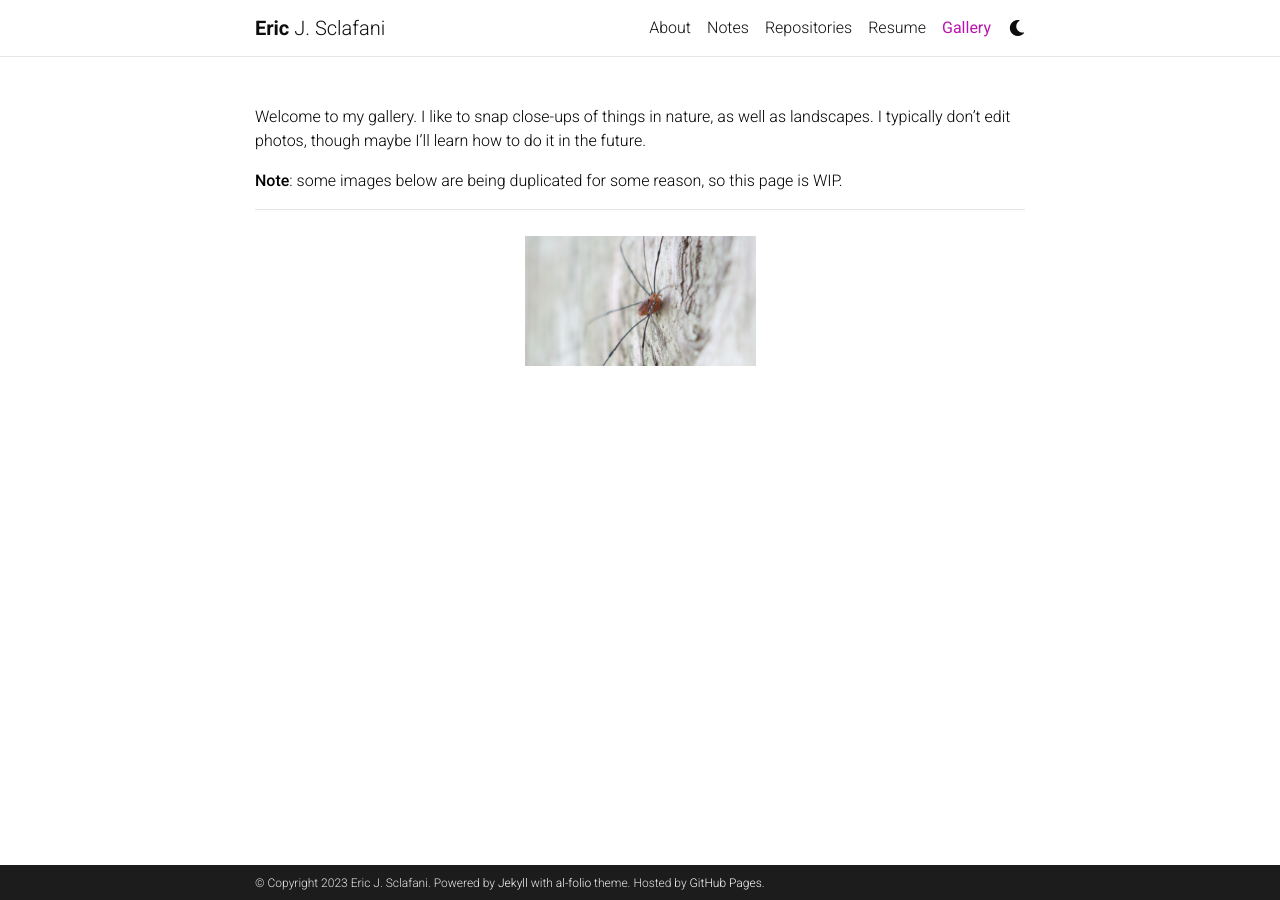
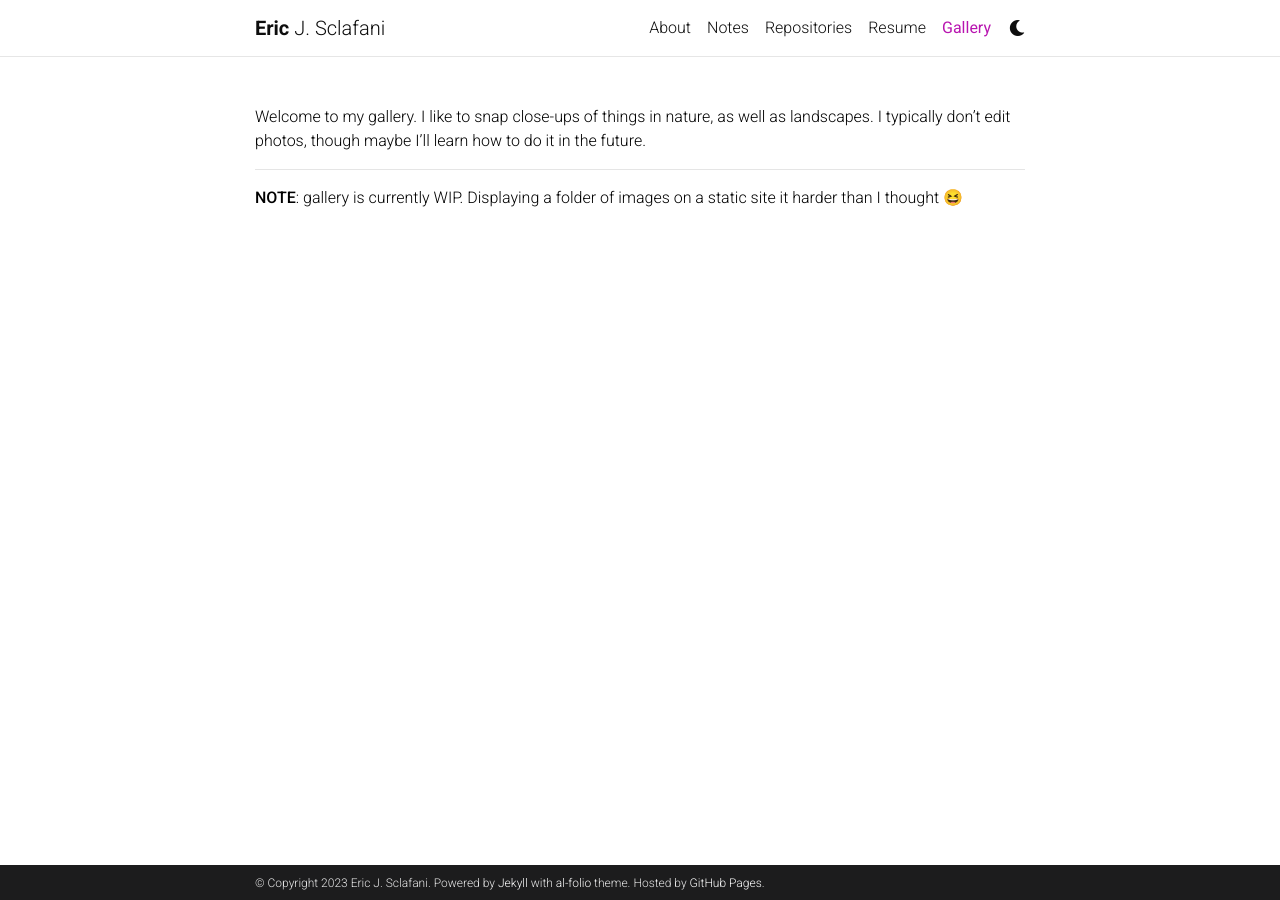
Before and after one commit to eric-sclafani/eric-sclafani.github.io, a Jekyll site: the page built from _pages/gallery.md, in a window 1280 px wide. Built offline with Jekyll 4.4.1, drawn with Linux system fonts in a browser that asks for light colours; comment, search, counter and statistics services are not loaded; a style sheet for code colours, icons or effects is not loaded.

Commit message:
disabled gallery code for now

```diff
--- a/_pages/gallery.md
+++ b/_pages/gallery.md
@@ -8,11 +8,11 @@ nav_order: 5
 
 Welcome to my gallery. I like to snap close-ups of things in nature, as well as landscapes. I typically don't edit photos, though maybe I'll learn how to do it in the future.
 
-**Note**: some images below are being duplicated for some reason, so this page is WIP.
-
 ---
 
-<div class="gallery">
+**NOTE**: gallery is currently WIP. Displaying a folder of images on a static site it harder than I thought 😆
+
+<!-- <div class="gallery">
   {% assign image_files = site.static_files | where_exp: "file", "file.path contains 'assets/img/gallery'" %}
   {% assign displayed_images = "" %}
 
@@ -44,4 +44,4 @@ Welcome to my gallery. I like to snap close-ups of things in nature, as well as
     width: 100%;
     height: auto;
   }
-</style>
+</style> -->
```
